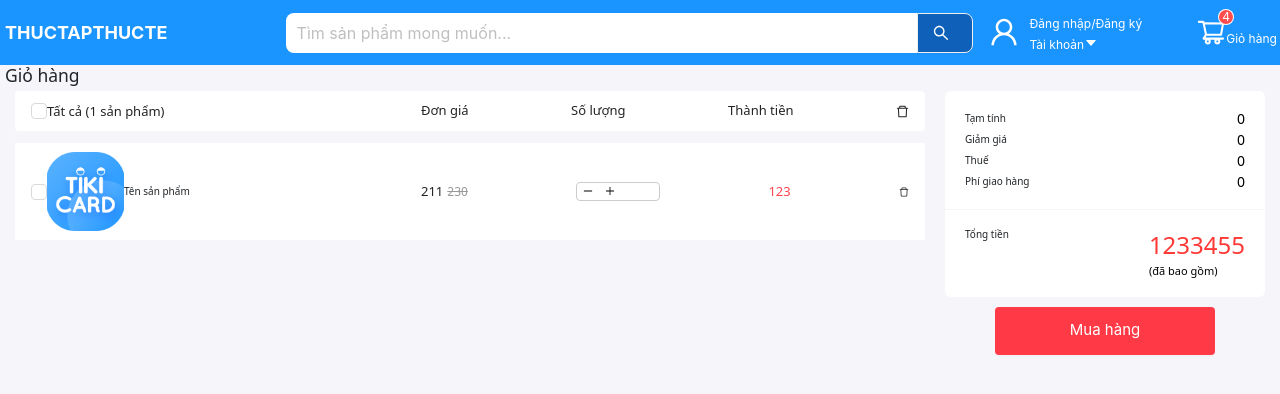
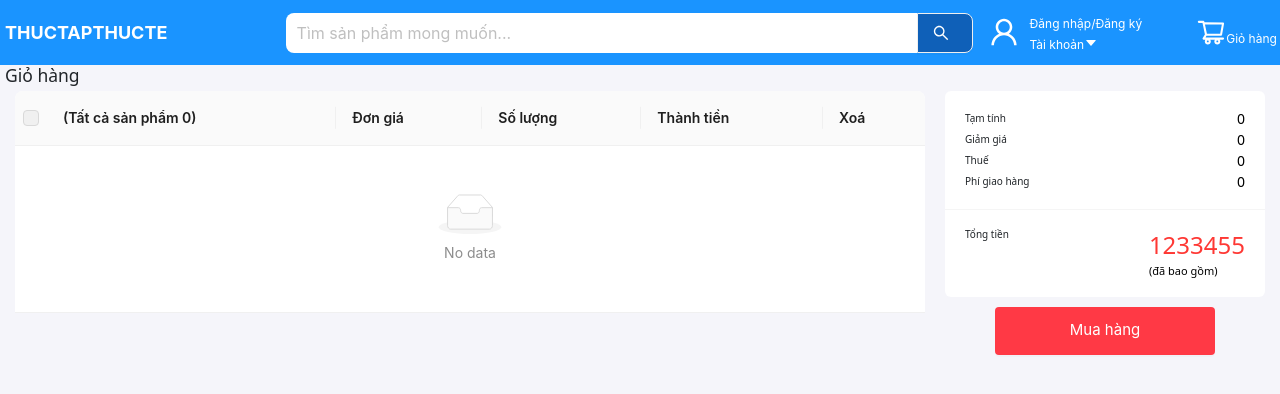
Before and after one commit to dhoangvu1811/MERNCommerce, a React (Create React App) app: page /order in a window 1280 px wide. Shown: the top 394 px of the page. Built offline with nearby package versions, Linux system fonts and the light colour scheme.

Commit message:
handleCartProduct

```diff
--- a/src/components/HeaderComponent/HeaderComponent.jsx
+++ b/src/components/HeaderComponent/HeaderComponent.jsx
@@ -22,6 +22,7 @@ import { searchProduct } from '../../redux/slices/ProductSlice';
 import styled from 'styled-components';
 
 const HeaderComponent = ({ isHiddenSearch = false, isHiddenCart = false }) => {
+    const orderProduct = useSelector((state) => state.order);
     const dispatch = useDispatch();
     const navigate = useNavigate();
     const [userAvatar, setUserAvatar] = useState('');
@@ -177,7 +178,10 @@ const HeaderComponent = ({ isHiddenSearch = false, isHiddenCart = false }) => {
                                 onClick={() => navigate('/order')}
                                 style={{ cursor: 'pointer ' }}
                             >
-                                <Badge count={4} size='small'>
+                                <Badge
+                                    count={orderProduct?.orderItems?.length}
+                                    size='small'
+                                >
                                     <WrapperIconHeader>
                                         <ShoppingCartOutlined />
                                     </WrapperIconHeader>
--- a/src/components/ProductDetailComponent/ProductDetailStyle.js
+++ b/src/components/ProductDetailComponent/ProductDetailStyle.js
@@ -90,6 +90,9 @@ export const WrapperBtnQualityProduct = styled(ButtonComponent)`
 export const WrapperInputNumber = styled(InputNumber)`
     width: 50px;
     margin: 0 5px;
+    & .ant-input-number-handler-wrap {
+        display: none;
+    }
 `;
 export const WrapperBonusServices = styled.div`
     display: flex;
--- /dev/null
+++ b/src/components/TableOrderComponent/TableOrderComponent.jsx
@@ -0,0 +1,64 @@
+import { Button, Modal, Table } from 'antd';
+import React, { useState } from 'react';
+import { useDispatch } from 'react-redux';
+import { removeAllOrderProduct } from '../../redux/slices/OrderSlice';
+
+const TableOrderComponent = (props) => {
+    const [isModalOpen, setIsModalOpen] = useState(false);
+    const [selectedRowKeys, setSelectedRowKeys] = useState([]);
+    const dispatch = useDispatch();
+    const showModal = () => {
+        setIsModalOpen(true);
+    };
+    const handleOk = () => {
+        setIsModalOpen(false);
+        if (selectedRowKeys.length > 0) {
+            dispatch(removeAllOrderProduct({ products: selectedRowKeys }));
+        }
+    };
+    const handleCancel = () => {
+        setIsModalOpen(false);
+    };
+    const { dataTable, columnsTable } = props;
+    // rowSelection object indicates the need for row selection
+    const rowSelection = {
+        onChange: (selectedRowKeys, selectedRows) => {
+            setSelectedRowKeys(selectedRowKeys);
+        },
+    };
+    return (
+        <div>
+            <Modal
+                title='Xoá sản phẩm'
+                open={isModalOpen}
+                onOk={handleOk}
+                onCancel={handleCancel}
+            >
+                Bạn có muốn xoá các sản phẩm đã chọn không?
+            </Modal>
+            <Table
+                rowSelection={{
+                    ...rowSelection,
+                }}
+                columns={columnsTable}
+                dataSource={dataTable}
+                pagination={false}
+            />
+            {selectedRowKeys.length > 0 && (
+                <Button
+                    type='primary'
+                    onClick={showModal}
+                    style={{
+                        marginTop: '10px',
+                        width: 'fit-content',
+                        float: 'right',
+                    }}
+                >
+                    Xoá tất cả
+                </Button>
+            )}
+        </div>
+    );
+};
+
+export default TableOrderComponent;
--- a/src/pages/OrderPage/OrderPage.jsx
+++ b/src/pages/OrderPage/OrderPage.jsx
@@ -3,8 +3,10 @@ import { Checkbox } from 'antd';
 import React from 'react';
 import img from '../../assets/images/bonusServiceCard.png';
 import {
+    WrapperBtnQualityProduct,
     WrapperCountOrder,
     WrapperInfo,
+    WrapperInputNumber,
     WrapperItemOrder,
     WrapperLeft,
     WrapperListOrder,
@@ -14,47 +16,65 @@ import {
     WrapperTotal,
 } from './OrderPageStyle';
 import ButtonComponent from '../../components/ButtonComponent/ButtonComponent';
+import { useDispatch, useSelector } from 'react-redux';
+import {
+    decreaseAmount,
+    increaseAmount,
+    removeOrderProduct,
+} from '../../redux/slices/OrderSlice';
+import TableOrderComponent from '../../components/TableOrderComponent/TableOrderComponent';
 
-const OrderPage = ({ count = 1 }) => {
+const OrderPage = () => {
+    const orders = useSelector((state) => state.order);
+    const dispatch = useDispatch();
     const onChange = (e) => {
         console.log(`checked = ${e.target.checked}`);
     };
-    const handleChangeCount = () => {};
+    const handleChangeCount = (type, idProduct) => {
+        switch (type) {
+            case 'increase':
+                dispatch(increaseAmount({ idProduct: idProduct }));
+                break;
+            case 'decrease':
+                dispatch(decreaseAmount({ idProduct: idProduct }));
+                break;
+            default:
+                return;
+        }
+    };
+    const handleDeleteOrder = (idProduct) => {
+        dispatch(removeOrderProduct({ product: idProduct }));
+    };
     const handleOnChangeCheckAll = (e) => {};
-    return (
-        <div style={{ background: '#f5f5fa', width: '100%', height: '100vh' }}>
-            <div style={{ height: '100%', width: '1270px', margin: '0 auto' }}>
-                <h3>Giỏ hàng</h3>
-                <div style={{ display: 'flex', justifyContent: 'center' }}>
-                    <WrapperLeft>
-                        <WrapperStyleHeader>
-                            <span
-                                style={{
-                                    display: 'inline-block',
-                                    width: '390px',
-                                }}
-                            >
-                                <Checkbox
-                                    onChange={handleOnChangeCheckAll}
-                                ></Checkbox>
-                                <span>Tất cả ({count} sản phẩm)</span>
-                            </span>
-                            <div
-                                style={{
-                                    flex: '1',
-                                    display: 'flex',
-                                    alignItems: 'center',
-                                    justifyContent: 'space-between',
-                                }}
-                            >
-                                <span>Đơn giá</span>
-                                <span>Số lượng</span>
-                                <span>Thành tiền</span>
-                                <DeleteOutlined style={{ cursor: 'pointer' }} />
-                            </div>
-                        </WrapperStyleHeader>
-                        <WrapperListOrder>
-                            <WrapperItemOrder>
+    const columns = [
+        {
+            title: `(Tất cả sản phẩm ${orders?.orderItems.length})`,
+            dataIndex: 'name',
+        },
+        {
+            title: 'Đơn giá',
+            dataIndex: 'price',
+        },
+        {
+            title: 'Số lượng',
+            dataIndex: 'amount',
+        },
+        {
+            title: 'Thành tiền',
+            dataIndex: 'total',
+        },
+        {
+            title: 'Xoá',
+            dataIndex: 'delete',
+        },
+    ];
+    const data =
+        orders?.orderItems?.length &&
+        orders?.orderItems?.map((order) => {
+            let total = order?.price * order?.amount;
+            return {
+                key: order?.product,
+                name: (
                     <div
                         style={{
                             width: '390px',
@@ -62,85 +82,85 @@ const OrderPage = ({ count = 1 }) => {
                             alignItems: 'center',
                         }}
                     >
-                                    <Checkbox onChange={onChange}></Checkbox>
                         <img
                             alt='img'
-                                        src={img}
+                            src={order?.image}
                             style={{
                                 width: '77px',
                                 height: '79px',
                                 objectFit: 'cover',
                             }}
                         />
-                                    <div>Tên sản phẩm</div>
-                                </div>
                         <div
                             style={{
-                                        flex: '1',
-                                        display: 'flex',
-                                        alignItems: 'center',
-                                        justifyContent: 'space-between',
+                                width: '200px',
+                                overflow: 'hidden',
+                                textOverflow: 'ellipsis',
+                                whiteSpace: 'nowrap',
                             }}
                         >
-                                    <span>
+                            {order?.name}
+                        </div>
+                    </div>
+                ),
+                price: (
                     <span
                         style={{
                             fontSize: '1.3rem',
                             color: '#242424',
                         }}
                     >
-                                            211
+                        {order?.price?.toLocaleString()}
                     </span>
-                                        <WrapperPriceDiscount>
-                                            230
-                                        </WrapperPriceDiscount>
-                                    </span>
+                ),
+                amount: (
                     <WrapperCountOrder>
-                                        <button
-                                            style={{
-                                                border: 'none',
-                                                background: 'transparent',
-                                            }}
-                                        >
-                                            <MinusOutlined
-                                                style={{
-                                                    color: '#000',
-                                                    fontSize: '1rem',
-                                                }}
+                        <WrapperBtnQualityProduct
+                            onClick={() =>
+                                handleChangeCount('decrease', order?.product)
+                            }
+                            icon={<MinusOutlined color='#000' />}
                         />
-                                        </button>
-                                        {/* <WrapperInputNumber
-                                            onChange={onChange}
-                                            defaultValue={1}
-                                        ></WrapperInputNumber> */}
-                                        <button
-                                            style={{
-                                                border: 'none',
-                                                background: 'transparent',
-                                            }}
-                                        >
-                                            <PlusOutlined
-                                                style={{
-                                                    color: '#000',
-                                                    fontSize: '1rem',
-                                                }}
+                        <WrapperInputNumber
+                            defaultValue={order?.amount}
+                            value={order?.amount}
+                        ></WrapperInputNumber>
+                        <WrapperBtnQualityProduct
+                            onClick={() =>
+                                handleChangeCount('increase', order?.product)
+                            }
+                            icon={<PlusOutlined color='#000' />}
                         />
-                                        </button>
                     </WrapperCountOrder>
+                ),
+                total: (
                     <span
                         style={{
                             color: 'rgb(255,66,78)',
                             fontSize: '1.3rem',
                         }}
                     >
-                                        123
+                        {total.toLocaleString()}
                     </span>
+                ),
+                delete: (
                     <DeleteOutlined
                         style={{ cursor: 'pointer' }}
+                        onClick={() => handleDeleteOrder(order?.product)}
                     />
-                                </div>
-                            </WrapperItemOrder>
-                        </WrapperListOrder>
+                ),
+            };
+        });
+    return (
+        <div style={{ background: '#f5f5fa', width: '100%', height: '100vh' }}>
+            <div style={{ height: '100%', width: '1270px', margin: '0 auto' }}>
+                <h3>Giỏ hàng</h3>
+                <div style={{ display: 'flex', justifyContent: 'center' }}>
+                    <WrapperLeft>
+                        <TableOrderComponent
+                            dataTable={data}
+                            columnsTable={columns}
+                        />
                     </WrapperLeft>
                     <WrapperRight>
                         <div style={{ width: '100%' }}>
--- a/src/pages/OrderPage/OrderPageStyle.js
+++ b/src/pages/OrderPage/OrderPageStyle.js
@@ -1,4 +1,6 @@
+import { InputNumber } from 'antd';
 import styled from 'styled-components';
+import ButtonComponent from '../../components/ButtonComponent/ButtonComponent';
 
 export const WrapperStyleHeader = styled.div`
     background: rgb(255, 255, 255);
@@ -33,8 +35,8 @@ export const WrapperPriceDiscount = styled.span`
 export const WrapperCountOrder = styled.div`
     display: flex;
     align-items: center;
-    width: 84px;
-    border: 1px solid #ccc;
+    width: fit-content;
+    border: none;
     border-radius: 4px;
 `;
 export const WrapperRight = styled.div`
@@ -62,3 +64,13 @@ export const WrapperTotal = styled.div`
     border-bottom-right-radius: 6px;
     border-bottom-left-radius: 6px;
 `;
+export const WrapperInputNumber = styled(InputNumber)`
+    width: 50px;
+    margin: 0 5px;
+    & .ant-input-number-handler-wrap {
+        display: none;
+    }
+`;
+export const WrapperBtnQualityProduct = styled(ButtonComponent)`
+    width: 5px;
+`;
--- /dev/null
+++ b/src/redux/slices/OrderSlice.js
@@ -0,0 +1,78 @@
+import { createSlice } from '@reduxjs/toolkit';
+
+const initialState = {
+    orderItems: [],
+    shippingAddress: {},
+    paymentMethod: '',
+    itemsPrice: 0,
+    shippingPrice: 0,
+    taxPrice: 0,
+    totalPrice: 0,
+    user: '',
+    ispaid: false,
+    paidAt: '',
+    isDelivered: false,
+    deliveredAt: '',
+};
+export const orderSlice = createSlice({
+    name: 'order',
+    initialState,
+    reducers: {
+        addOrderProduct: (state, action) => {
+            const { orderItem, shippingAddress } = action.payload;
+            const itemOrder = state?.orderItems.find(
+                (item) => item?.product === orderItem?.product
+            );
+
+            //kiểm tra sản phẩm đã có trong giỏ hàng hay chưa nếu có thì tăng số lượng lên
+            if (itemOrder) {
+                itemOrder.amount += orderItem?.amount;
+            } else {
+                state.orderItems.push(orderItem);
+                state.shippingAddress = shippingAddress;
+            }
+        },
+        increaseAmount: (state, action) => {
+            const { idProduct } = action.payload;
+            const itemOrder = state?.orderItems.find(
+                (item) => item?.product === idProduct
+            );
+            if (itemOrder.amount < 10) {
+                itemOrder.amount++;
+            }
+        },
+        decreaseAmount: (state, action) => {
+            const { idProduct } = action.payload;
+            const itemOrder = state?.orderItems.find(
+                (item) => item?.product === idProduct
+            );
+            if (itemOrder.amount > 1) {
+                itemOrder.amount--;
+            }
+        },
+        removeOrderProduct: (state, action) => {
+            const { product } = action.payload;
+            state.orderItems = state.orderItems.filter(
+                //trả về những sản phẩm không bằng product
+                (item) => item?.product !== product
+            );
+        },
+        removeAllOrderProduct: (state, action) => {
+            const { products } = action.payload;
+            state.orderItems = state.orderItems.filter(
+                //trả về những sản phẩm không nằm trong mảng products
+                (item) => !products.includes(item?.product)
+            );
+        },
+    },
+});
+
+export const {
+    addOrderProduct,
+    increaseAmount,
+    decreaseAmount,
+    removeOrderProduct,
+    removeAllOrderProduct,
+} = orderSlice.actions;
+
+export default orderSlice.reducer;
--- a/src/redux/store.js
+++ b/src/redux/store.js
@@ -1,11 +1,13 @@
 import { configureStore } from '@reduxjs/toolkit';
 import userReducer from './slices/userSlice';
 import productReducer from './slices/ProductSlice';
+import orderReducer from './slices/OrderSlice';
 
 // store được tạo ra từ configureStore với reducer là userReducer
 export const store = configureStore({
     reducer: {
         user: userReducer,
         product: productReducer,
+        order: orderReducer,
     },
 });
```
Also changed, not shown: src/components/ProductDetailComponent/ProductDetailComponent.jsx (+31 -3 lines), src/pages/SignInPage/SignInPage.jsx (+11 -7 lines). Lines whose indentation alone changed are shown as unchanged.
